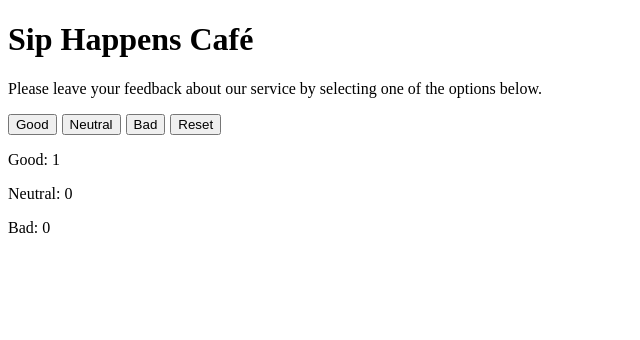
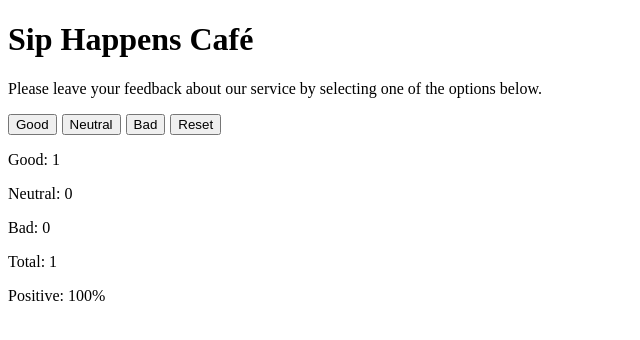
Before and after one commit to isteppanenko/goit-react-hw-02, a React (Vite) app: page / in a window 1280 px wide. Both pictures are taken after a click on the button "Good". Shown: the top 340 px of the page, without its empty margins (0-640 px from the left). Built offline with nearby package versions, Linux system fonts and the light colour scheme.

Commit message:
five_step_finish

```diff
--- a/src/components/FeedBack/FeedBack.jsx
+++ b/src/components/FeedBack/FeedBack.jsx
@@ -6,6 +6,8 @@ const FeedBack = ({ good, neutral, bad, totalFeedback }) => {
           <p>Good: {good}</p>
           <p>Neutral: {neutral}</p>
           <p>Bad: {bad}</p>
+          <p>Total: {totalFeedback}</p>
+          <p>Positive: {Math.round((good / totalFeedback) * 100)}%</p>
         </div>
       ) : null}
     </>
```
